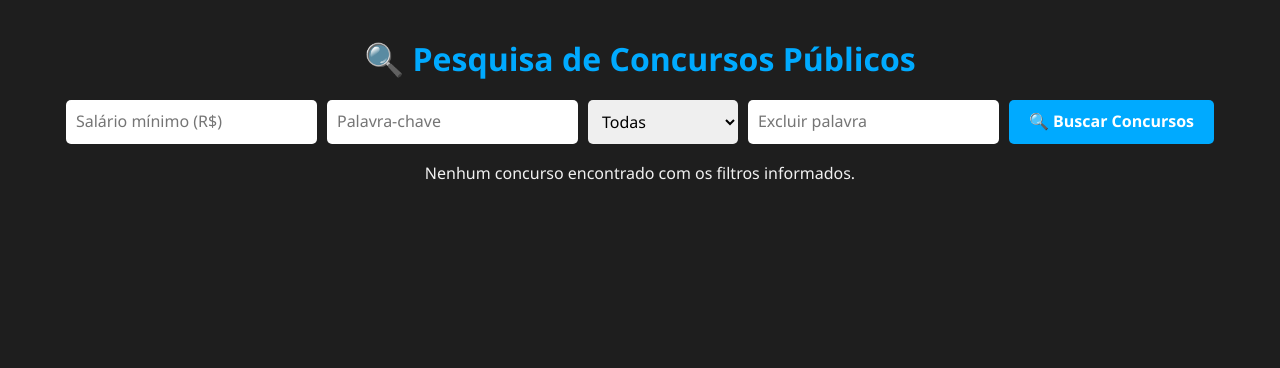
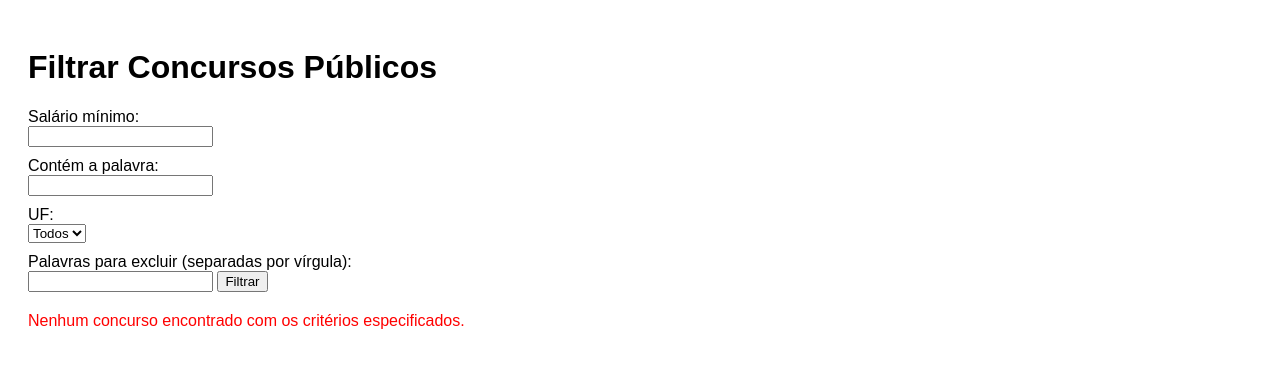
Before and after one commit to irislenisson/concurso-flask-app, a Flask app: page / in a window 1280 px wide. Shown: the top 368 px of the page. Run offline with Flask 3, Linux system fonts and the light colour scheme.

Commit message:
fix: exibe concursos filtrados na página

```diff
--- a/templates/index.html
+++ b/templates/index.html
@@ -2,86 +2,38 @@
 <html lang="pt-br">
 <head>
     <meta charset="UTF-8">
-    <title>Pesquisa de Concursos Públicos</title>
-    <link rel="stylesheet" href="https://cdnjs.cloudflare.com/ajax/libs/normalize/8.0.1/normalize.min.css">
+    <title>Filtrar Concursos</title>
     <style>
-        body {
-            background-color: #1e1e1e;
-            color: #f1f1f1;
-            font-family: 'Segoe UI', Tahoma, Geneva, Verdana, sans-serif;
-            padding: 20px;
-        }
-
-        h1 {
-            text-align: center;
-            color: #00aaff;
-        }
-
-        form {
-            display: flex;
-            flex-wrap: wrap;
-            justify-content: center;
-            gap: 10px;
-            margin-bottom: 20px;
-        }
-
-        input, select {
-            padding: 10px;
-            border-radius: 5px;
-            border: none;
-            min-width: 150px;
-        }
-
-        button {
-            padding: 10px 20px;
-            background-color: #00aaff;
-            color: #fff;
-            border: none;
-            border-radius: 5px;
-            font-weight: bold;
-            cursor: pointer;
-        }
-
-        table {
-            width: 100%;
-            border-collapse: collapse;
-            background-color: #2b2b2b;
-        }
-
-        th, td {
-            padding: 10px;
-            border: 1px solid #444;
-        }
-
-        th {
-            background-color: #3a3a3a;
-            color: #ffffff;
-        }
-
-        tr:hover {
-            background-color: #3f3f3f;
-        }
-
-        .center {
-            text-align: center;
-        }
+        body { font-family: Arial, sans-serif; padding: 20px; }
+        form { margin-bottom: 20px; }
+        label { display: block; margin-top: 10px; }
+        table { width: 100%; border-collapse: collapse; margin-top: 20px; }
+        th, td { border: 1px solid #ccc; padding: 8px; text-align: left; }
+        th { background-color: #f2f2f2; }
+        .no-results { color: red; margin-top: 20px; }
     </style>
 </head>
 <body>
+    <h1>Filtrar Concursos Públicos</h1>
+    <form method="post">
+        <label for="salario_min">Salário mínimo:</label>
+        <input type="number" name="salario_min" value="{{ salario_min }}" required>
 
-    <h1>🔍 Pesquisa de Concursos Públicos</h1>
+        <label for="palavra">Contém a palavra:</label>
+        <input type="text" name="palavra" value="{{ palavra }}">
 
-    <form method="POST">
-        <input type="number" name="salario_min" placeholder="Salário mínimo (R$)">
-        <input type="text" name="palavra" placeholder="Palavra-chave">
+        <label for="uf">UF:</label>
         <select name="uf">
-            <option value="Todas">Todas</option>
-            {% for sigla in ufs %}
-                <option value="{{ sigla }}">{{ sigla }}</option>
+            <option value="">Todos</option>
+            {% for estado in ufs %}
+                <option value="{{ estado }}" {% if estado == uf %}selected{% endif %}>{{ estado }}</option>
             {% endfor %}
         </select>
-        <input type="text" name="excluir" placeholder="Excluir palavra">
-        <button type="submit">🔍 Buscar Concursos</button>
+
+        <label for="palavras_excluir">Palavras para excluir (separadas por vírgula):</label>
+        <input type="text" name="palavras_excluir" value="{{ palavras_excluir }}">
+
+        <button type="submit">Filtrar</button>
     </form>
 
     {% if concursos %}
@@ -91,23 +43,22 @@
                     <th>Salário</th>
                     <th>UF</th>
                     <th>Data Fim Inscrição</th>
-                    <th>Informações do Concurso</th>
+                    <th>Informações</th>
                 </tr>
             </thead>
             <tbody>
-                {% for c in concursos %}
+                {% for concurso in concursos %}
                 <tr>
-                    <td class="center">{{ c.salario }}</td>
-                    <td class="center">{{ c.uf }}</td>
-                    <td class="center">{{ c.data_fim }}</td>
-                    <td>{{ c.info }}</td>
+                    <td>{{ concurso.salario }}</td>
+                    <td>{{ concurso.uf }}</td>
+                    <td>{{ concurso.data_fim }}</td>
+                    <td>{{ concurso.info }}</td>
                 </tr>
                 {% endfor %}
             </tbody>
         </table>
-    {% else %}
-        <p class="center">Nenhum concurso encontrado com os filtros informados.</p>
+    {% elif concursos is not none %}
+        <p class="no-results">Nenhum concurso encontrado com os critérios especificados.</p>
     {% endif %}
-
 </body>
 </html>
```
